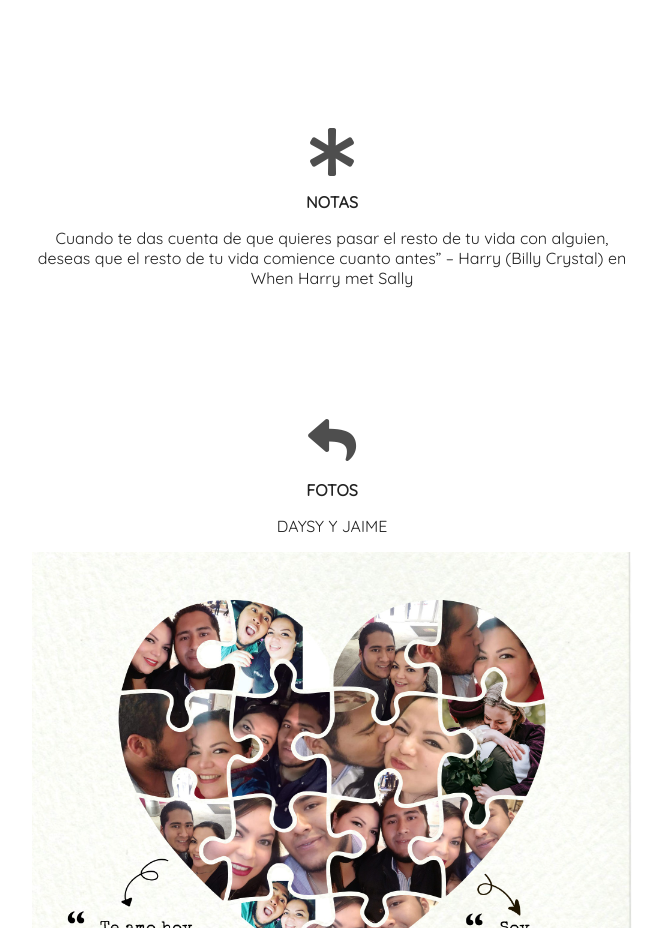
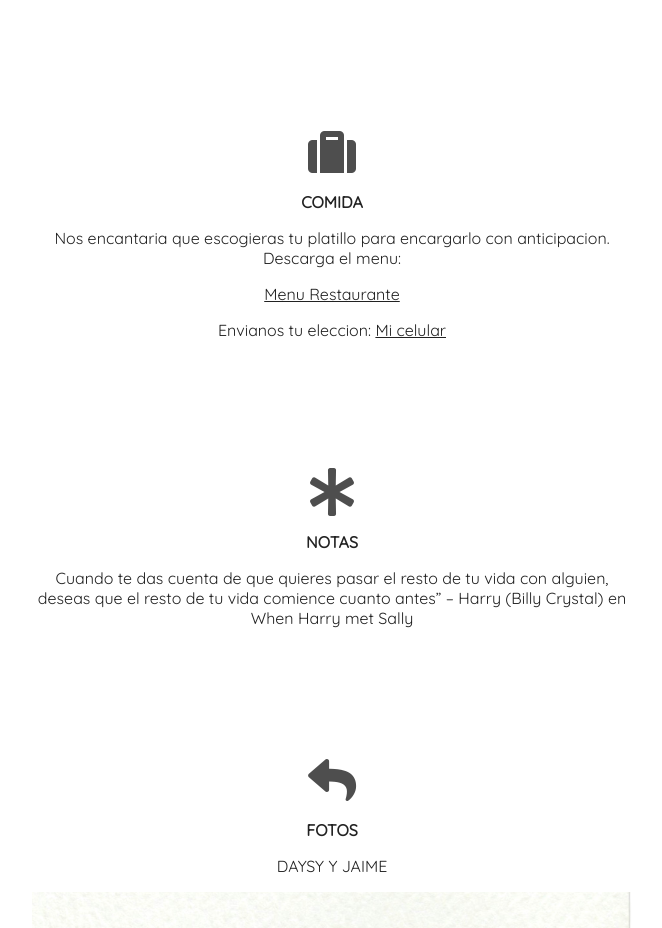
Before and after one commit to dcreate/BodaDayJaime, a plain HTML site: page index.html in a window 1280 px wide. Shown: the part 2980-3908 px from the top of the page, without its empty margins (308-970 px from the left). Drawn offline with Linux system fonts and the light colour scheme.

Commit message:
Add files via upload

```diff
--- a/index.html
+++ b/index.html
@@ -6,7 +6,7 @@
     <link rel="stylesheet" type="text/css" href="theme.css">
     <link rel="stylesheet" type="text/css" href="./icons/css/all.min.css">
     <link href="https://fonts.googleapis.com/css?family=Caveat|Quicksand&display=swap" rel="stylesheet">
-    <meta name="viewport" content="width=device-width, initial-scale=1">
+    <meta name="viewport" content="width=device-width, initial-scale=0">
   </head>
   <body>
     <header class="header">
@@ -40,7 +40,13 @@
         <p><a rel="noopener" href="https://goo.gl/maps/fejUgu7dEowtG9179?coh=178573&entry=tt">En El Restaurante La Finca</a>, Anexo Privado</p>
         <img class="resort-image" src="./img/resort.jpg" alt="Resort" />
       </div>
-
+      <div class="details">
+        <i class="fas fa-suitcase"></i>
+        <h3 class="details-heading">Comida</h3>
+        <p>Nos encantaria que escogieras tu platillo para encargarlo con anticipacion. Descarga el menu: </p>
+        <p><a rel="noopener" href="menu.pdf" target="_blank">Menu Restaurante</a></p>
+        <p>Envianos tu eleccion: <a rel="noopener" href="https://wa.link/klmxda" target="_blank">Mi celular</a></p>
+      </div>
       <div class="details">
         <i class="fas fa-asterisk"></i>
         <h3 class="details-heading">Notas</h3>
```
Also changed, not shown: 1 other file.
